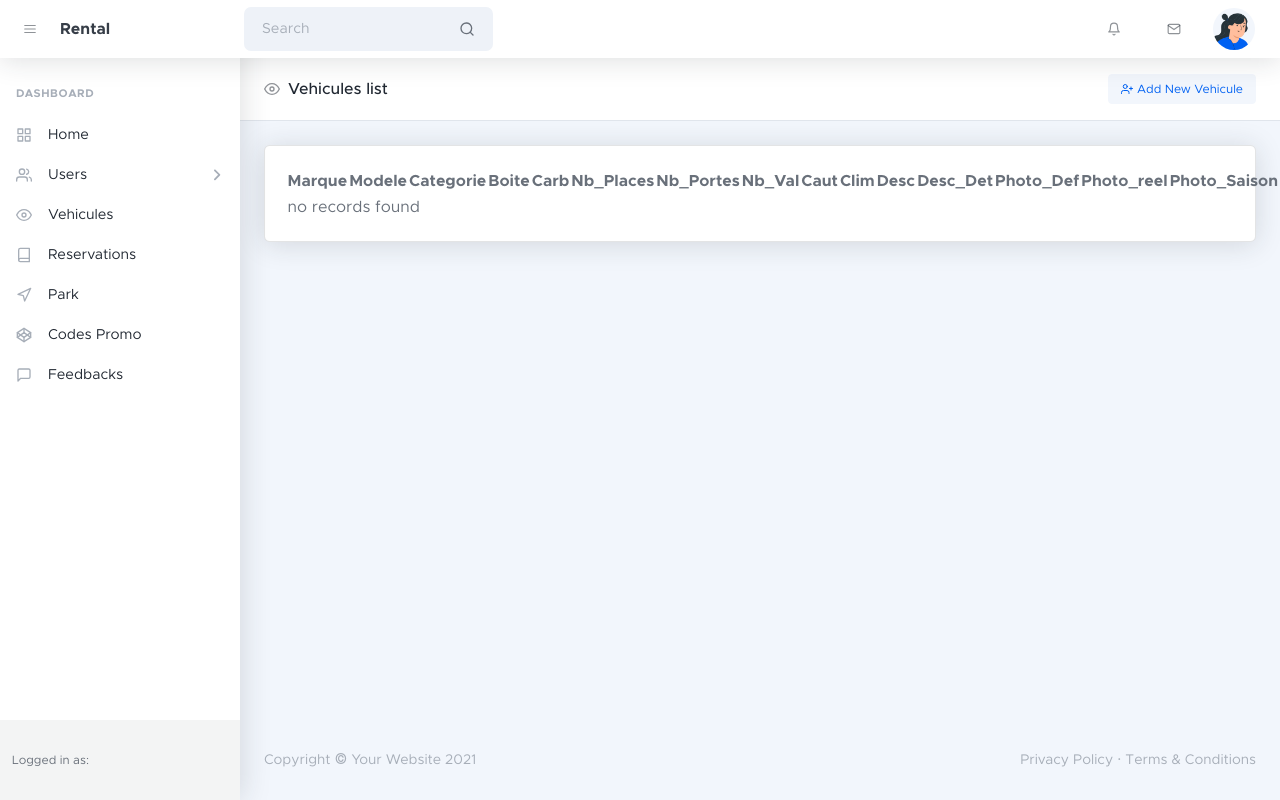
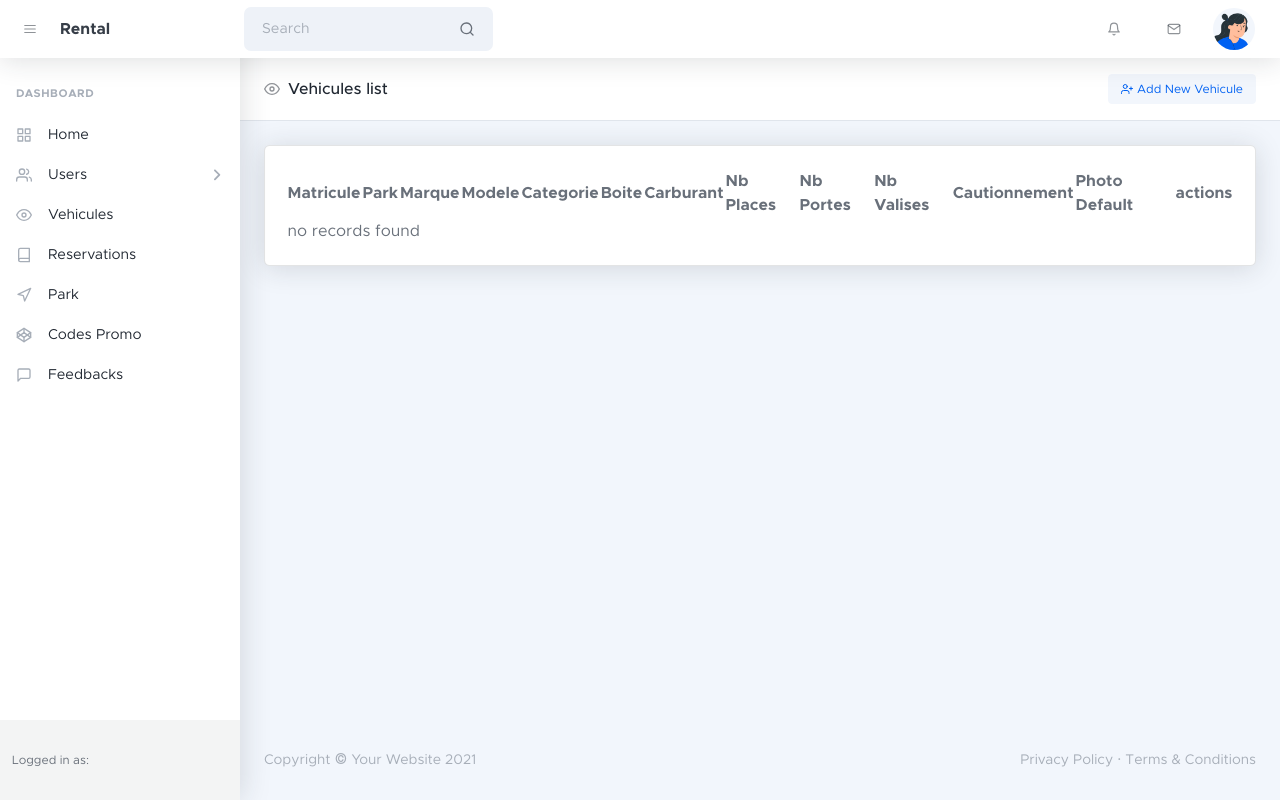
Before and after one commit to yosriksonti/MAK, a Symfony app: template templates/vehicule/index.html.twig in a window 1280 px wide; the page is wider, and only the part inside the window is pictured. Run offline with Twig, Linux system fonts and the light colour scheme; the template is opened without the code that fills it, so the values that code supplies are empty; some libraries are stand-ins or nearby versions.

Commit message:
Index tables

```diff
--- a/src/Controller/ClientController.php
+++ b/src/Controller/ClientController.php
@@ -22,6 +22,7 @@ class ClientController extends AbstractController
     {
         return $this->render('client/index.html.twig', [
             'clients' => $clientRepository->findAll(),
+            'url' => $_ENV["APP_URL"]
         ]);
     }
 
--- a/src/Controller/LocationController.php
+++ b/src/Controller/LocationController.php
@@ -22,6 +22,7 @@ class LocationController extends AbstractController
     {
         return $this->render('location/index.html.twig', [
             'locations' => $locationRepository->findAll(),
+            'url' => $_ENV["APP_URL"]
         ]);
     }
 
--- a/src/Controller/ParkController.php
+++ b/src/Controller/ParkController.php
@@ -22,6 +22,7 @@ class ParkController extends AbstractController
     {
         return $this->render('park/index.html.twig', [
             'parks' => $parkRepository->findAll(),
+            'url' => $_ENV["APP_URL"]
         ]);
     }
 
--- a/src/Controller/PaymentController.php
+++ b/src/Controller/PaymentController.php
@@ -18,6 +18,7 @@ class PaymentController extends AbstractController
     {
         return $this->render('payment/index.html.twig', [
             'payments' => $paymentRepository->findAll(),
+            'url' => $_ENV["APP_URL"]
         ]);
     }
 
--- a/src/Controller/PromoController.php
+++ b/src/Controller/PromoController.php
@@ -18,6 +18,7 @@ class PromoController extends AbstractController
     {
         return $this->render('promo/index.html.twig', [
             'promos' => $promoRepository->findAll(),
+            'url' => $_ENV["APP_URL"]
         ]);
     }
 
--- a/src/Controller/VehiculeController.php
+++ b/src/Controller/VehiculeController.php
@@ -22,6 +22,7 @@ class VehiculeController extends AbstractController
     {
         return $this->render('vehicule/index.html.twig', [
             'vehicules' => $vehiculeRepository->findAll(),
+            'url' => $_ENV["APP_URL"]
         ]);
     }
 
--- a/src/Entity/Park.php
+++ b/src/Entity/Park.php
@@ -81,7 +81,7 @@ class Park
         return $this;
     }
 
-    /*public function __toString() : ?string {
+    public function __toString() : string {
         return $this->id;
-    }*/
+    }
 }
--- a/templates/location/index.html.twig
+++ b/templates/location/index.html.twig
@@ -108,7 +108,7 @@
                                         {{  location.Client }}
                                     </td>
                                     <td>
-                                        {{  location.Vehicule }}
+                                       <a href="{{ url }}/vehicule/{{ location.Vehicule }}">{{ location.Vehicule}}</a>
                                     </td>
                                     <td>
                                         <a class="btn btn-datatable btn-icon btn-transparent-dark me-2" href="{{ path('location_show', {'id':  location.id}) }}">
--- a/templates/park/show.html.twig
+++ b/templates/park/show.html.twig
@@ -1,5 +1,4 @@
 {% extends "dashboard/index.html.twig" %}
-.twig' %}
 
 {% block title %}Park{% endblock %}
 
--- a/templates/vehicule/index.html.twig
+++ b/templates/vehicule/index.html.twig
@@ -31,6 +31,12 @@
                         <thead>
                             <tr>
                                 <th>
+                                    Matricule
+                                </th>
+                                <th>
+                                    Park
+                                </th>
+                                <th>
                                     Marque
                                 </th>
                                 <th>
@@ -43,37 +49,22 @@
                                     Boite
                                 </th>
                                 <th>
-                                    Carb
+                                    Carburant
                                 </th>
                                 <th>
-                                    Nb_Places
+                                    Nb Places
                                 </th>
                                 <th>
-                                    Nb_Portes
+                                    Nb Portes
                                 </th>
                                 <th>
-                                    Nb_Val
+                                    Nb Valises
                                 </th>
                                 <th>
-                                    Caut
+                                    Cautionnement
                                 </th>
                                 <th>
-                                    Clim
-                                </th>
-                                <th>
-                                    Desc
-                                </th>
-                                <th>
-                                    Desc_Det
-                                </th>
-                                <th>
-                                    Photo_Def
-                                </th>
-                                <th>
-                                    Photo_reel
-                                </th>
-                                <th>
-                                    Photo_Saison
+                                    Photo Default
                                 </th>
                                 <th>
                                     actions
@@ -83,6 +74,12 @@
                         <tbody>
                             {% for vehicule in vehicules %}
                                 <tr>
+                                    <td>
+                                        {{ vehicule.Matricule }}
+                                    </td>
+                                    <td>
+                                       <a href="{{ url }}/park/{{ vehicule.Park }}">{{ vehicule.Park}}</a>
+                                    </td>
                                     <td>
                                         {{ vehicule.Marque }}
                                     </td>
@@ -111,23 +108,7 @@
                                         {{ vehicule.Caut }}
                                     </td>
                                     <td>
-                                        {{ vehicule.Clim ? 'Yes' : 'No' }}
-                                    </td>
-                                    <td>
-                                        {{ vehicule.Description }}
-                                    </td>
-                                    <td>
-                                        {{ vehicule.DescriptionDet }}
-                                    </td>
-                                    <td>
                                         <img src="{{ vich_uploader_asset(vehicule, 'Def') }}" width="50px" height="25px" />
-                                    </td>
-                                    <td>
-                                        <img src="{{ vich_uploader_asset(vehicule, 'Reel') }}" width="50px" height="25x" />
-
-                                    </td>
-                                    <td>
-                                        <img src="{{ vich_uploader_asset(vehicule, 'Saison') }}" width="50px" height="25px" />
                                     </td>
                                     <td>
                                         <a class="btn btn-datatable btn-icon btn-transparent-dark me-2" href="{{ path('vehicule_show', {'id': vehicule.id}) }}">
```
Also changed, not shown: public/images/vehicules/b-631f37758b6ed180429050.jpeg (deleted), public/images/vehicules/b-631f37758d98b253610695.jpeg (deleted), public/images/vehicules/f-631f37758dfa8196114553.jpeg (deleted), 1 other file.
